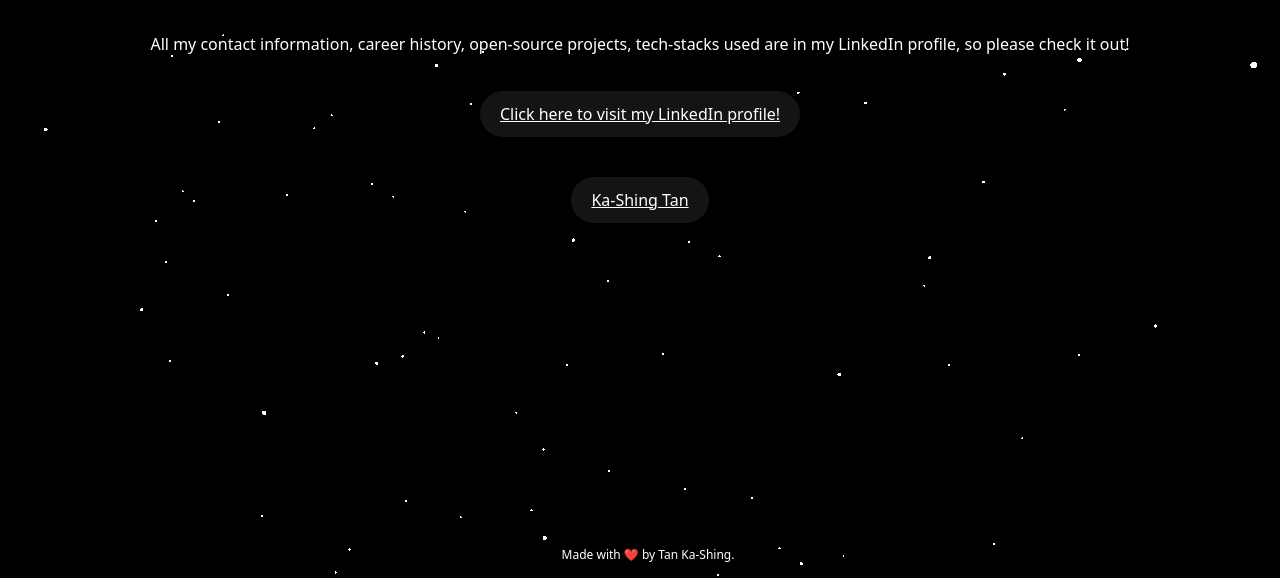
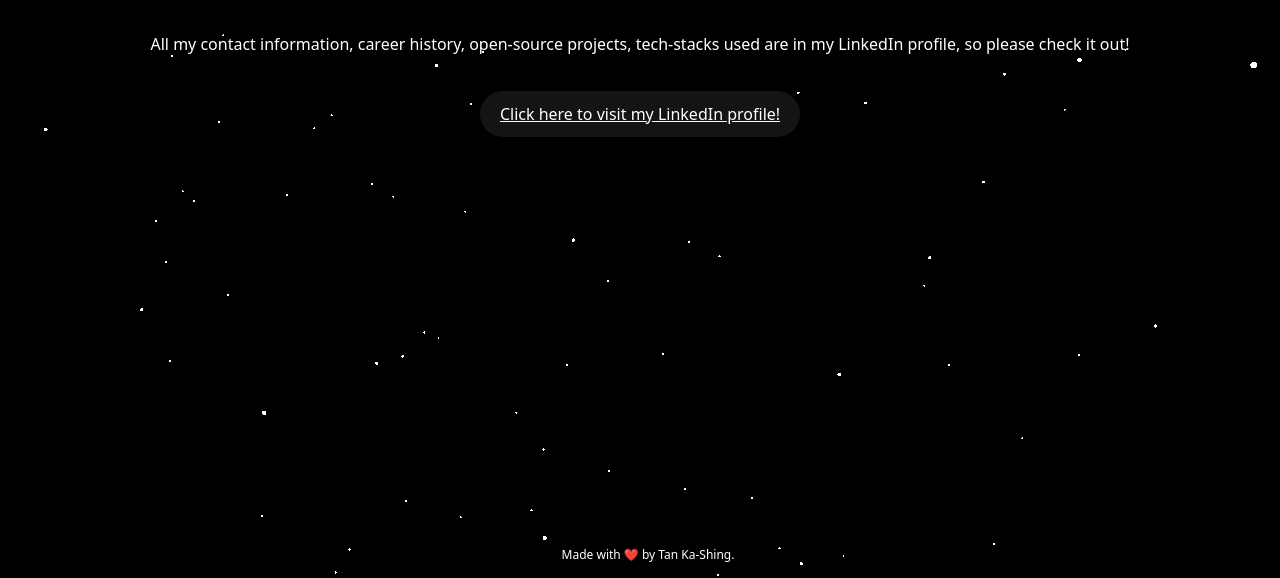
Before and after one commit to orbulant/tankashing, an Astro site: page /details in a window 1280 px wide. Shown: the part 222-800 px from the top of the page. Built offline with nearby package versions, Linux system fonts and the light colour scheme; Astro itself is replaced by a stand-in of ours; animation ran at ten frames a second.

Commit message:
Removed the default hyperlink

```diff
--- a/src/pages/details.astro
+++ b/src/pages/details.astro
@@ -18,7 +18,6 @@
         data-vanity="tankashing"
         data-version="v1"
       >
-        <a class="badge-base__link LI-simple-link" href="https://my.linkedin.com/in/tankashing?trk=profile-badge">Ka-Shing Tan</a>
       </div>
     </div>
   </main>
```
